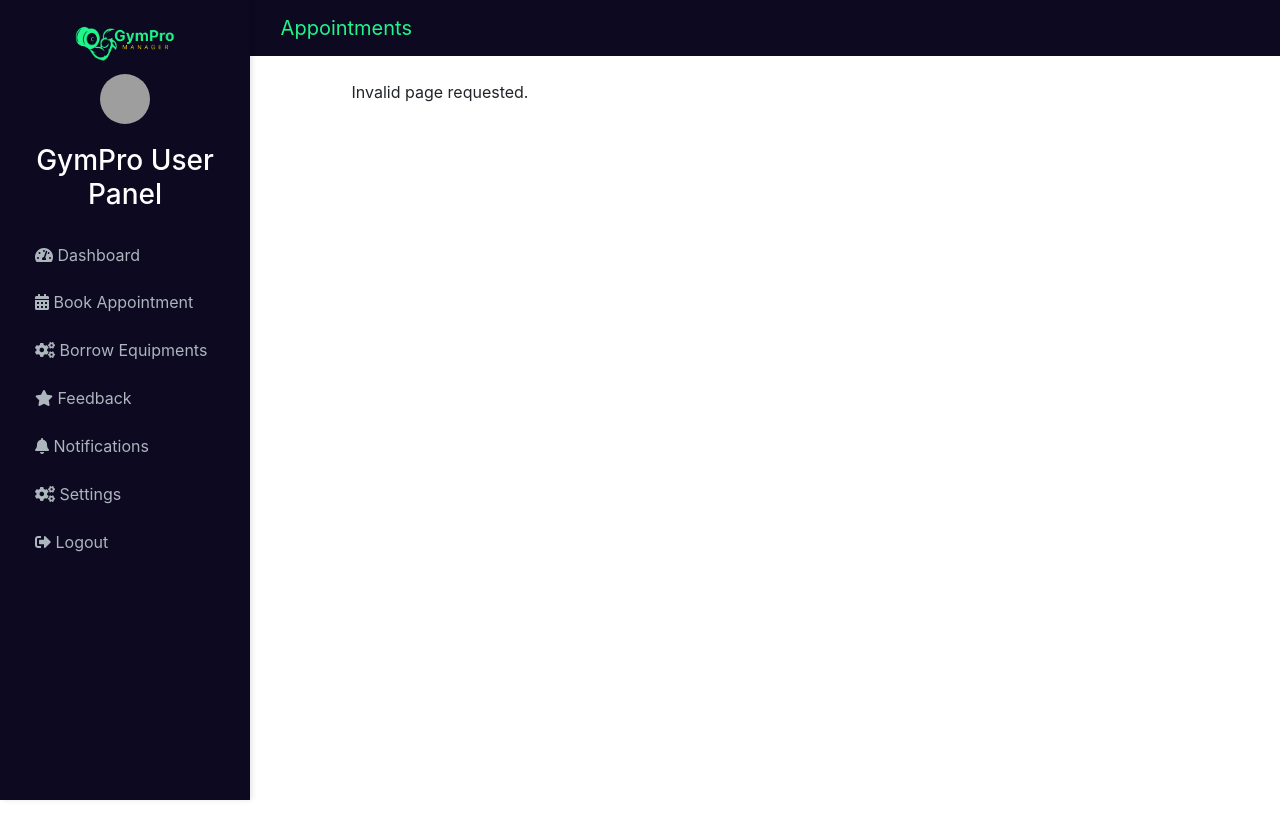
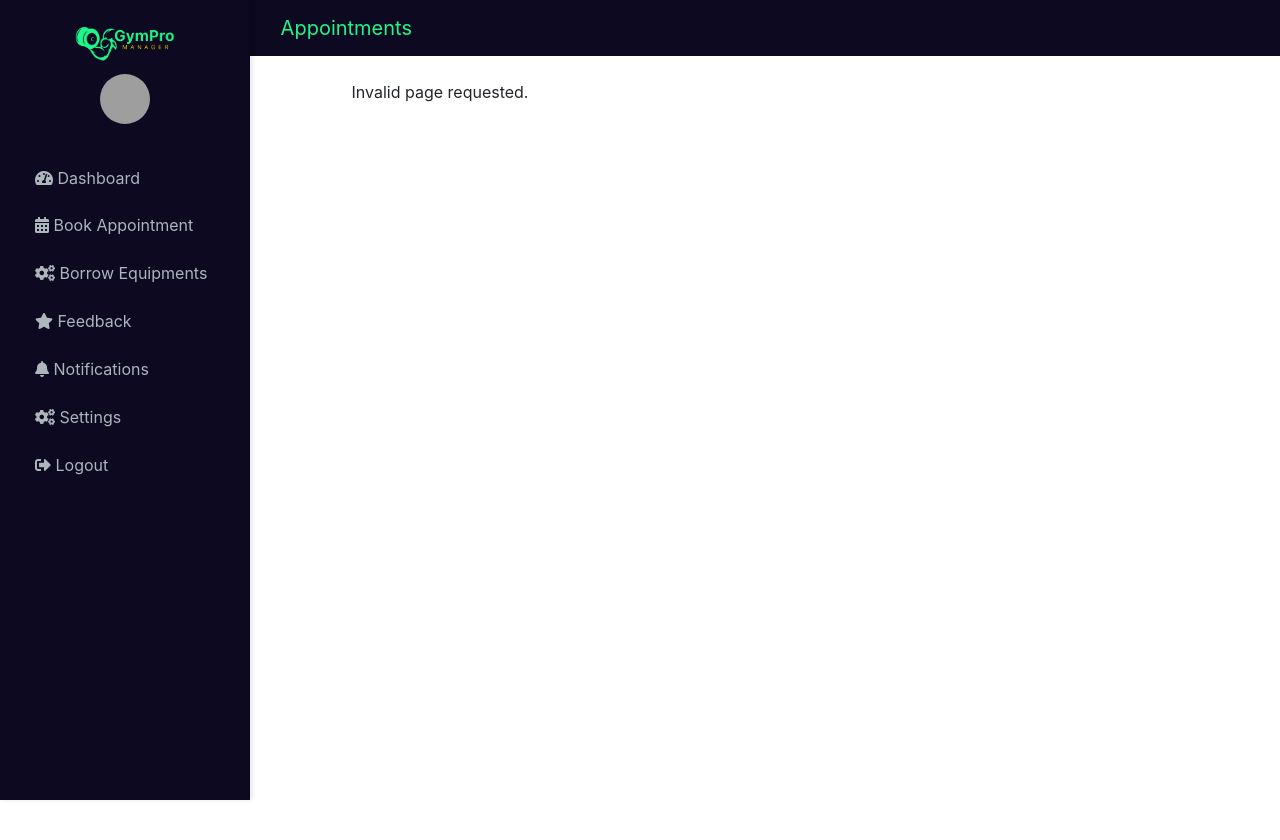
Before and after one commit to Zyldzkie/gympro, a Flask app: template templates/tables.html in a window 1280 px wide; the page is wider, and only the part inside the window is pictured. Shown: the top 840 px of that part. Run offline with Flask 3, Linux system fonts and the light colour scheme; the template is opened without the code that fills it: values that come from a table or form of the project are taken from there, others are empty; data comes from the database, SQL or seed files in the repository; parts of the project's set-up code (start-up, migrations or seed data) failed here and were passed over; some libraries are stand-ins or nearby versions; grey boxes are pictures that could not be loaded.

Commit message:
[Remove] Sidebar Title

```diff
--- a/templates/includes/sidebar.html
+++ b/templates/includes/sidebar.html
@@ -332,7 +332,6 @@
       />
     </div>
     <h4 style="color: white; margin-top: 10px; margin-bottom: 5px; font-weight: normal;">{{ user.firstname }}</h4>
-    <h3 style="color: white">GymPro User Panel</h3>
   </div>
 
   <ul class="list-group">
```
Also changed, not shown: static/images/SF-SEN-10264.jpg (added).
